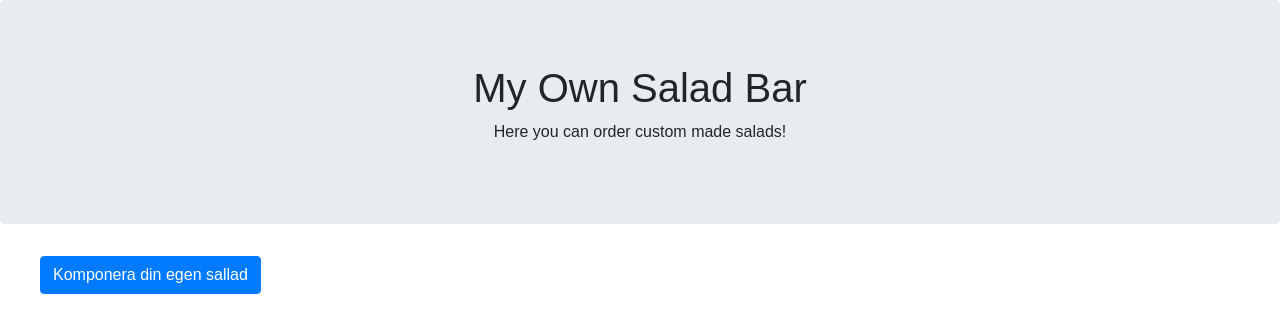
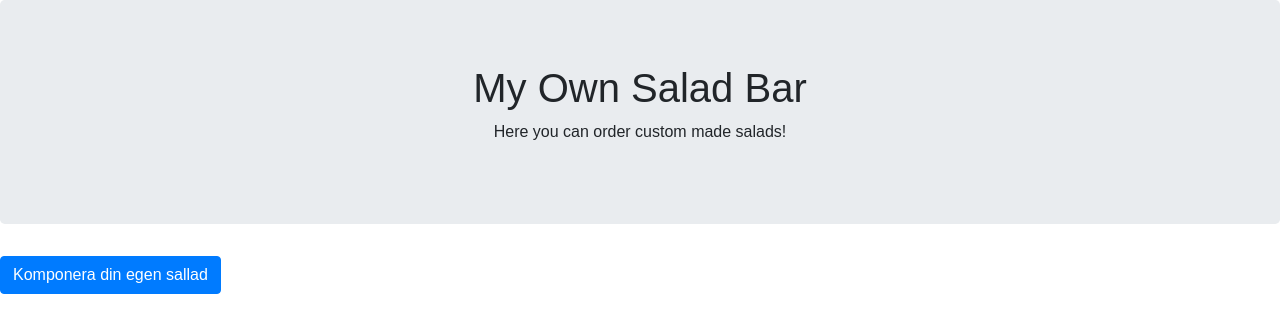
Before and after one commit to danielaahlin/EDAF90, a React (Create React App) app in the folder lab2/: page / in a window 1280 px wide. Shown: the top 332 px of the page. Built offline with nearby package versions, Linux system fonts and the light colour scheme.

Commit message:
wip lab2

```diff
--- a/lab2/src/App.js
+++ b/lab2/src/App.js
@@ -13,9 +13,10 @@ class App extends Component {
                     <h1>My Own Salad Bar</h1>
                     <p>Here you can order custom made salads!</p>
                 </div>
-                <ul>
+                <div>
                     <ComposeSaladModal inventory={inventory} />
-                </ul>
+                </div>
+
 
             </div>
         );
--- a/lab2/src/ComposeSalad.js
+++ b/lab2/src/ComposeSalad.js
@@ -16,13 +16,11 @@ class ComposeSalad extends Component {
 
         if (target.type === 'checkbox'){
             let toUpdate = this.state[name];
-            console.log(toUpdate);
             if(value === true){
                 toUpdate.push(target.id);
             } else {
                 toUpdate.pop(target.id);
             }
-            console.log(toUpdate);
             this.setState({
                 [name] : toUpdate
             });
@@ -36,7 +34,7 @@ class ComposeSalad extends Component {
     }
 
     handleSubmit(event) {
-
+        event.preventDefault();
     }
 
     render() {
```
